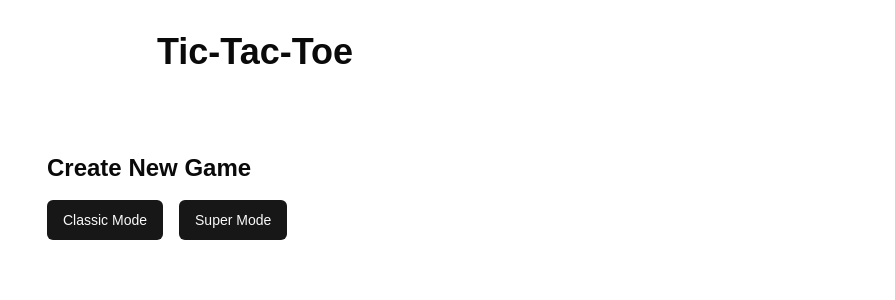
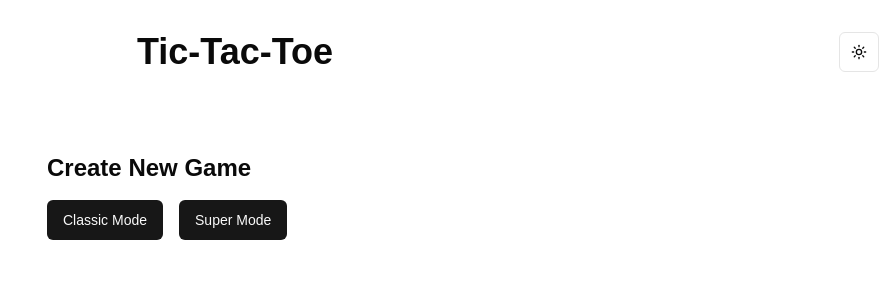
Before and after one commit to fine-simple/tic-tac-toe-extended, a Next.js app: page / in a window 1280 px wide. Shown: the top 300 px of the page, without its empty margins (385-1280 px from the left). Built offline with nearby package versions, Linux system fonts and the light colour scheme; no server answers.

Commit message:
Add dark theme toggler

```diff
--- a/app/layout.tsx
+++ b/app/layout.tsx
@@ -2,6 +2,8 @@ import type { Metadata } from "next";
 import localFont from "next/font/local";
 import "./globals.css";
 import { Toaster } from "@/components/ui/toaster";
+import { ThemeProvider } from "next-themes";
+import { ThemeToggle } from "@/components/ThemeToggle";
 
 const geistSans = localFont({
   src: "./fonts/GeistVF.woff",
@@ -33,16 +35,28 @@ export default function RootLayout({
   children: React.ReactNode;
 }>) {
   return (
-    <html lang="en">
+    <html lang="en" suppressHydrationWarning>
       <body
         className={`${geistSans.variable} ${geistMono.variable} antialiased`}
         dir="ltr"
       >
-        <div className="container mx-auto px-4 py-8">
-          <h1 className="text-4xl font-bold mb-8 text-center">Tic-Tac-Toe</h1>
-          {children}
-        </div>
-        <Toaster />
+        <ThemeProvider
+          attribute="class"
+          defaultTheme="system"
+          enableSystem
+          disableTransitionOnChange
+        >
+          <div className="container mx-auto px-4 py-8">
+            <header className="flex">
+              <h1 className="text-4xl flex-grow font-bold mb-8 text-center">
+                Tic-Tac-Toe
+              </h1>
+              <ThemeToggle />
+            </header>
+            {children}
+          </div>
+          <Toaster />
+        </ThemeProvider>
       </body>
     </html>
   );
--- a/components/GameLayout.tsx
+++ b/components/GameLayout.tsx
@@ -21,7 +21,9 @@ export const GameLayout: FC<PropsWithChildren<GameLayoutProps>> = ({
           Copy join link
         </Button>
       </div>
-      <div className="bg-card rounded-lg shadow-lg p-2 md:p-6">{children}</div>
+      <div className="bg-card rounded-lg shadow-lg p-2 md:p-6 dark:bg-neutral-900">
+        {children}
+      </div>
     </div>
   );
 };
--- a/components/MainMenu.tsx
+++ b/components/MainMenu.tsx
@@ -48,8 +48,8 @@ export default function MainMenu() {
         <div
           className={`p-4 rounded-md ${
             error.status === "error"
-              ? "bg-red-100 text-red-700"
-              : "bg-yellow-100 text-yellow-700"
+              ? "bg-red-100 text-red-700 dark:bg-red-900 dark:text-red-300"
+              : "bg-yellow-100 text-yellow-700 dark:bg-yellow-900 dark:text-yellow-300"
           }`}
         >
           {error.message}
--- /dev/null
+++ b/components/ThemeToggle.tsx
@@ -0,0 +1,23 @@
+"use client";
+
+import * as React from "react";
+import { Moon, Sun } from "lucide-react";
+import { useTheme } from "next-themes";
+
+import { Button } from "@/components/ui/button";
+
+export function ThemeToggle() {
+  const { theme, setTheme } = useTheme();
+
+  return (
+    <Button
+      variant="outline"
+      size="icon"
+      onClick={() => setTheme(theme === "light" ? "dark" : "light")}
+    >
+      <Sun className="h-[1.2rem] w-[1.2rem] rotate-0 scale-100 transition-all dark:-rotate-90 dark:scale-0" />
+      <Moon className="absolute h-[1.2rem] w-[1.2rem] rotate-90 scale-0 transition-all dark:rotate-0 dark:scale-100" />
+      <span className="sr-only">Toggle theme</span>
+    </Button>
+  );
+}
--- a/package.json
+++ b/package.json
@@ -19,6 +19,7 @@
     "lucide-react": "^0.469.0",
     "next": "14.2.16",
     "next-auth": "^4.24.11",
+    "next-themes": "^0.4.4",
     "react": "^18",
     "react-dom": "^18",
     "tailwind-merge": "^2.5.5",
```
Also changed, not shown: 1 other file (tests, documents, lock files or other folders).
